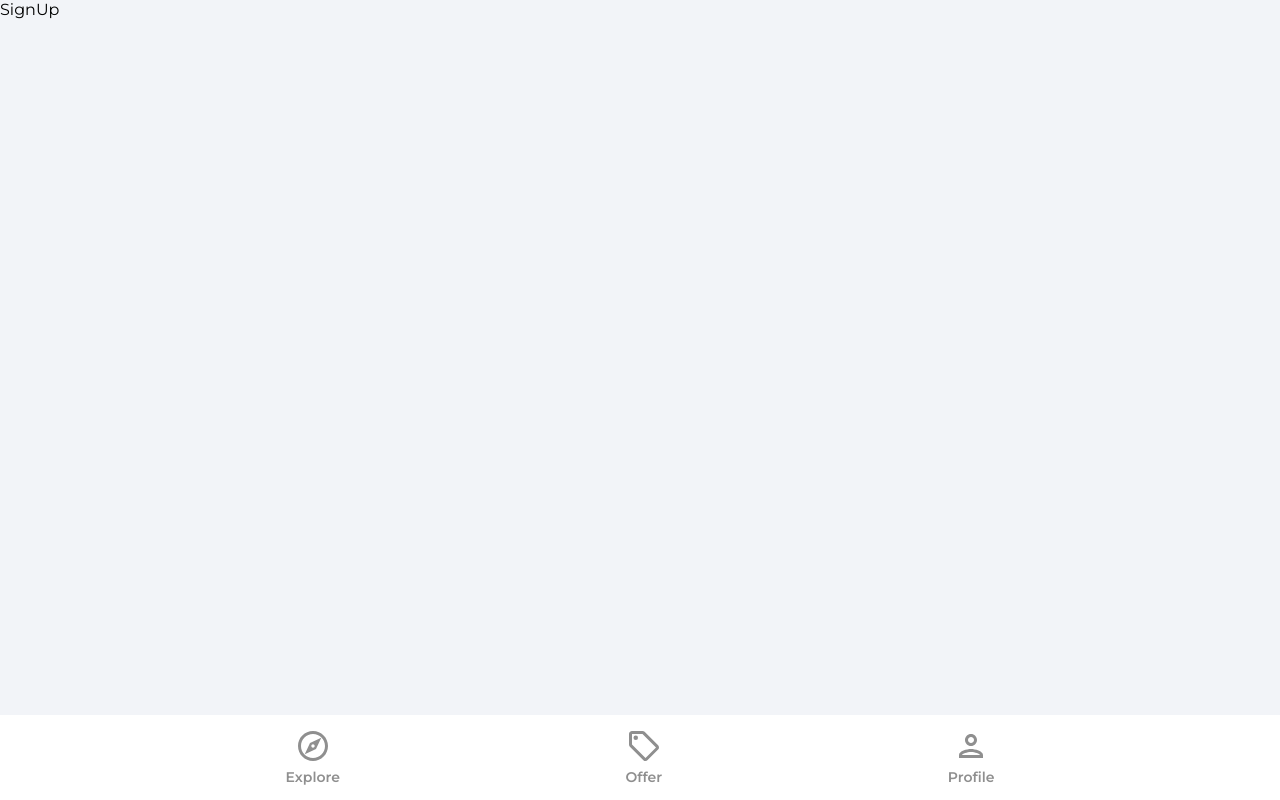
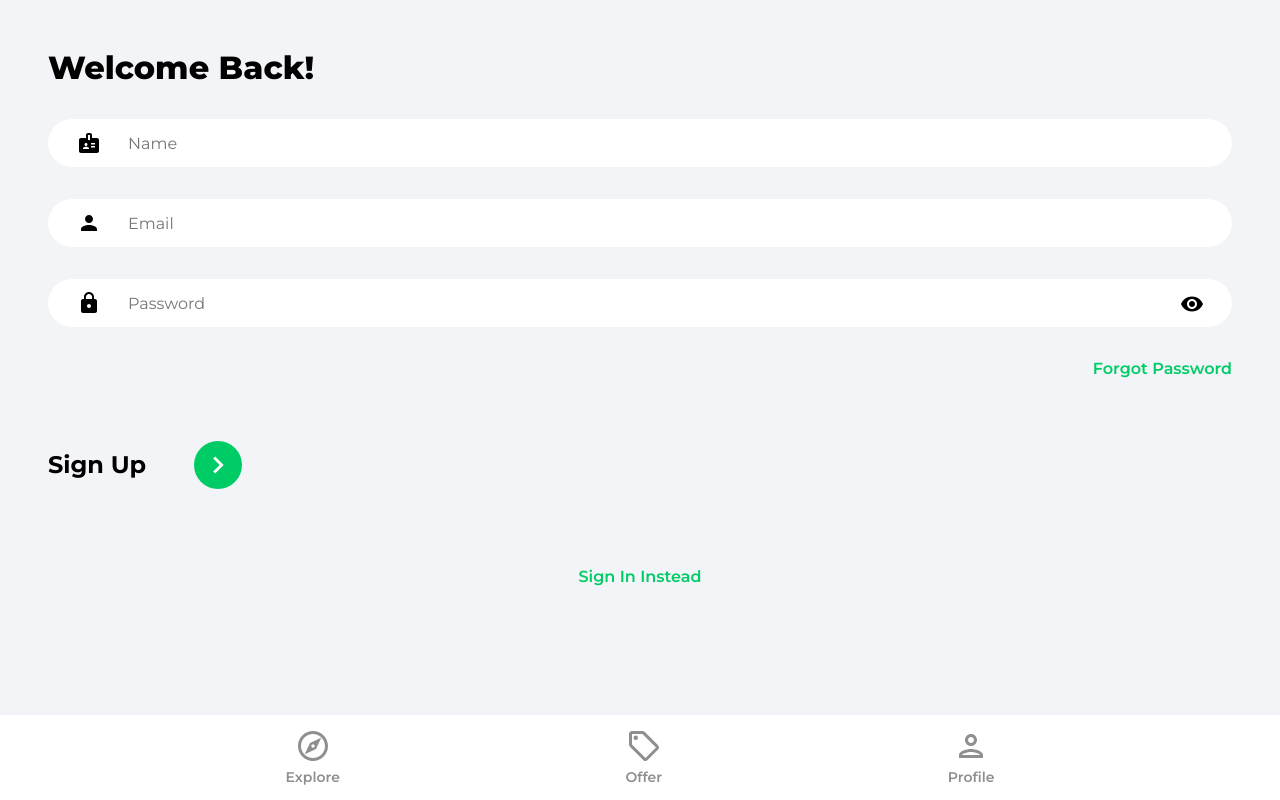
Before and after one commit to Farjana0313/house-marketplace, a React (Create React App) app: page /sign-up in a window 1280 px wide. Built offline with nearby package versions, Linux system fonts and the light colour scheme.

Commit message:
sign up sign in page design

```diff
--- a/src/pages/SignIn.jsx
+++ b/src/pages/SignIn.jsx
@@ -1,9 +1,55 @@
-import React from 'react'
+import { useState } from "react"
+import { Link, useNavigate } from "react-router-dom"
+import { ReactComponent as ArrowRightIcon } from '../assets/svg/keyboardArrowRightIcon.svg'
+import visibitlityIcon from '../assets/svg/visibilityIcon.svg'
 
 function SignIn() {
-  return (
-    <div>SignIn</div>
-  )
+    const navigate = useNavigate();
+    const [showPassword, setShowPassword] = useState(false);
+    const [formData, setFormData] = useState({
+        email: '',
+        password: ''
+    })
+    const { email, password } = formData;
+    const onChange = (e) => {
+        console.log(e.target.value);
+        setFormData((prevState)=>({
+            ...prevState,
+            [e.target.id]: e.target.value
+        }))
+    }
+
+    return (
+        <>
+            <div className="pageContainer">
+                <header>
+                    <p className="pageHeader">
+                        Welcome Back!
+                    </p>
+                </header>
+
+                <form>
+                    <input type="email" className="emailInput" placeholder="Email" id="email" value={email} onChange={onChange} />
+
+                    <div className="passwordInputDiv">
+                        <input type={showPassword ? "text" : "password"} className="passwordInput" placeholder="Password" id="password" value={password} onChange={onChange} />
+
+                        <img src={visibitlityIcon} alt="Show Password" className="showPassword" onClick={() => setShowPassword((prevState) => !prevState)} />
+                    </div>
+                    <Link to="/forgot-password" className="forgotPasswordLink"> Forgot Password</Link>
+                    <div className="signInBar">
+                        <p className="signInText">
+                            Sign In
+                        </p>
+                        <button className="signInButton"><ArrowRightIcon fill="#fff" width="34px" height="34px" /></button>
+                    </div>
+                </form>
+                {/* Google OAuth */}
+                <Link to='/sign-up' className="registerLinkregisterLink">Sign Up Instead</Link>
+
+            </div>
+        </>
+    )
 }
 
 export default SignIn
--- a/src/pages/SignUp.jsx
+++ b/src/pages/SignUp.jsx
@@ -1,9 +1,60 @@
-import React from 'react'
+
+
+
+import { useState } from "react"
+import { Link, useNavigate } from "react-router-dom"
+import { ReactComponent as ArrowRightIcon } from '../assets/svg/keyboardArrowRightIcon.svg'
+import visibitlityIcon from '../assets/svg/visibilityIcon.svg'
 
 function SignUp() {
-  return (
-    <div>SignUp</div>
-  )
+    const navigate = useNavigate();
+    const [showPassword, setShowPassword] = useState(false);
+    const [formData, setFormData] = useState({
+        name: '',
+        email: '',
+        password: ''
+    })
+    const { name, email, password } = formData;
+    const onChange = (e) => {
+        console.log(e.target.value);
+        setFormData((prevState) => ({
+            ...prevState,
+            [e.target.id]: e.target.value
+        }))
+    }
+
+    return (
+        <>
+            <div className="pageContainer">
+                <header>
+                    <p className="pageHeader">
+                        Welcome Back!
+                    </p>
+                </header>
+
+                <form>
+                    <input type="text" className="nameInput" placeholder="Name" id="name" value={email} onChange={onChange} />
+                    <input type="email" className="emailInput" placeholder="Email" id="email" value={email} onChange={onChange} />
+
+                    <div className="passwordInputDiv">
+                        <input type={showPassword ? "text" : "password"} className="passwordInput" placeholder="Password" id="password" value={password} onChange={onChange} />
+
+                        <img src={visibitlityIcon} alt="Show Password" className="showPassword" onClick={() => setShowPassword((prevState) => !prevState)} />
+                    </div>
+                    <Link to="/forgot-password" className="forgotPasswordLink"> Forgot Password</Link>
+                    <div className="signUpBar">
+                        <p className="signUpText">
+                            Sign Up
+                        </p>
+                        <button className="signUpButton"><ArrowRightIcon fill="#fff" width="34px" height="34px" /></button>
+                    </div>
+                </form>
+                {/* Google OAuth */}
+                <Link to='/sign-in' className="registerLink">Sign In Instead</Link>
+
+            </div>
+        </>
+    )
 }
 
 export default SignUp
```
